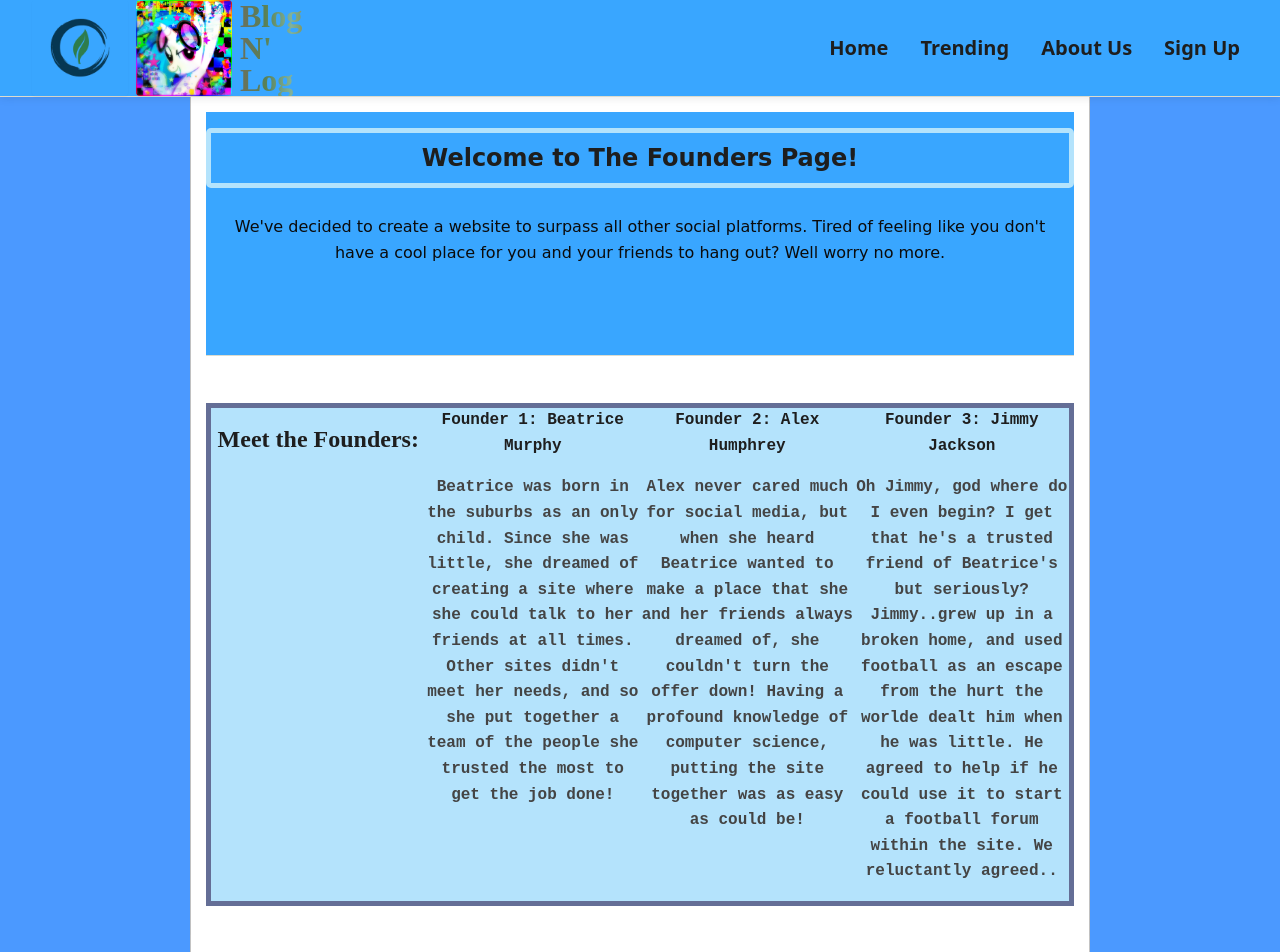
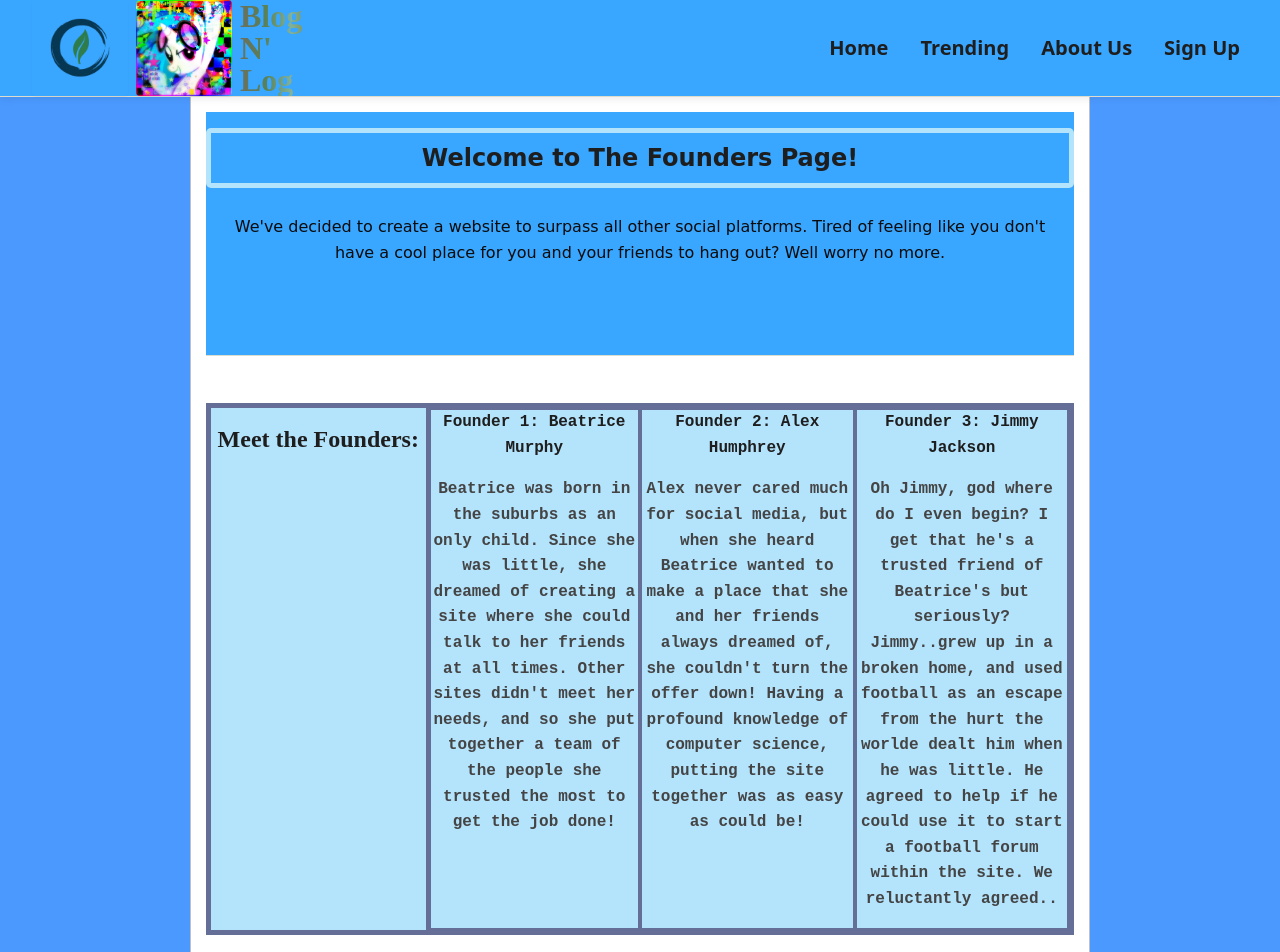
Before and after one commit to Tristan-Timmins/Libor-Group-Project-Social-Media, a SvelteKit app: page /aboutus in a window 1280 px wide. Shown: the top 952 px of the page. Built offline with nearby package versions, Linux system fonts and the light colour scheme.

Commit message:
Pulling to include new work

```diff
--- a/src/routes/aboutus/+page.svelte
+++ b/src/routes/aboutus/+page.svelte
@@ -89,6 +89,8 @@
     .beatrice{
         font-family: 'Courier New', Courier, monospace;
         font-weight: bolder;
+        border: 2px solid #646e96;
+        border-left: 5px solid #646e96;
     }
     .beatrice-text{
         font-family: 'Courier New', Courier, monospace;
@@ -99,6 +101,7 @@
     .alex{
         font-family: 'Courier New', Courier, monospace;
         font-weight: bolder;
+        border: 2px solid #646e96;
     }
     .alex-text{
         font-family: 'Courier New', Courier, monospace;
@@ -109,6 +112,7 @@
     .jimmy{
         font-family: 'Courier New', Courier, monospace;
         font-weight: bolder;
+        border: 2px solid #646e96;
     }
     .jimmy-text{
         font-family: 'Courier New', Courier, monospace;
```
